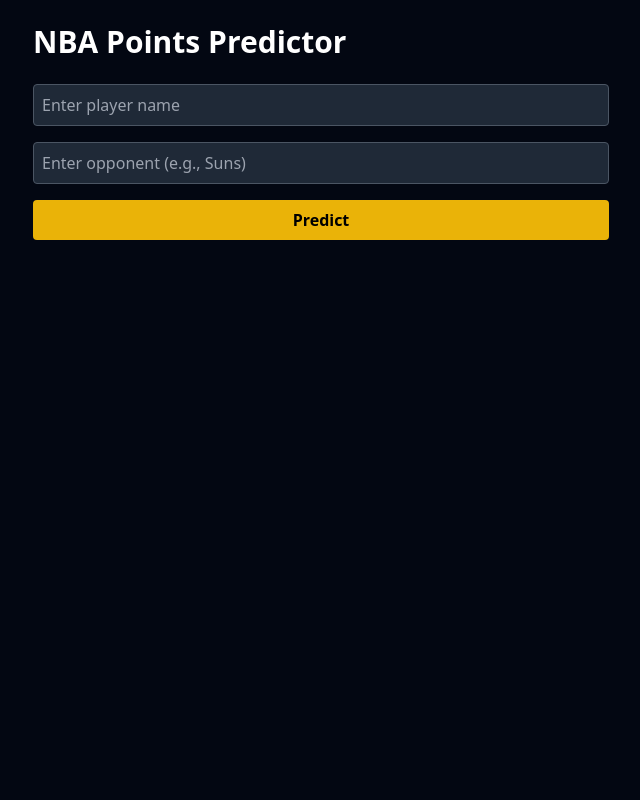
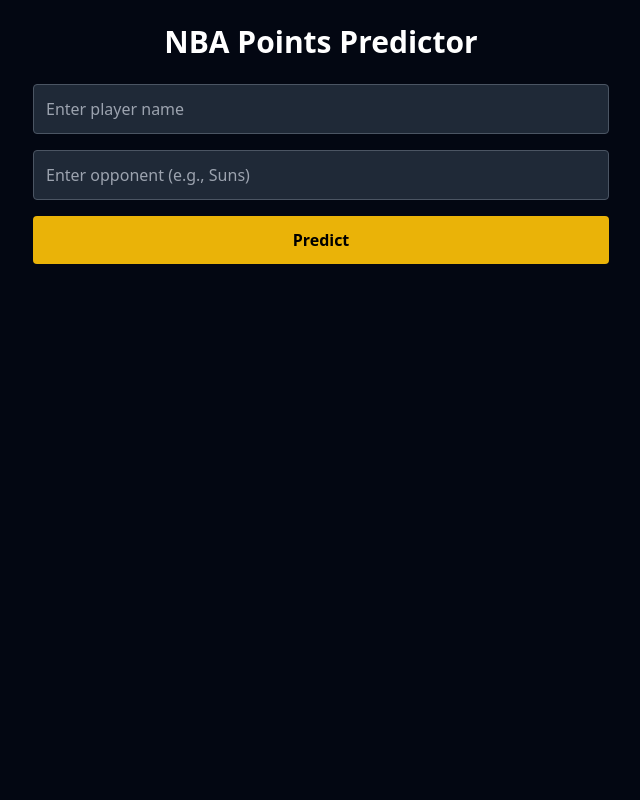
Before and after one commit to lukechambers5/nba-points-ml, a Flask app: page / in a window 1280 px wide. Shown: the whole page, without its empty margins (319-959 px from the left). Run offline with Flask 3, Linux system fonts and the light colour scheme; some libraries are stand-ins or nearby versions.

Commit message:
fits any screen

```diff
--- a/templates/index.html
+++ b/templates/index.html
@@ -2,41 +2,42 @@
 <html lang="en">
 <head>
   <meta charset="UTF-8">
+  <meta name="viewport" content="width=device-width, initial-scale=1.0">
   <title>NBA Points Predictor</title>
   <script src="https://cdn.tailwindcss.com"></script>
 </head>
-<body class="bg-gray-950 text-white p-6 min-h-screen">
+<body class="bg-gray-950 text-white px-4 py-6 min-h-screen">
   <div class="max-w-xl mx-auto">
-    <h1 class="text-3xl font-bold mb-6">NBA Points Predictor</h1>
+    <h1 class="text-2xl sm:text-3xl font-bold mb-6 text-center">NBA Points Predictor</h1>
 
     <form method="POST" action="/predict" class="space-y-4">
       <input type="text" name="player" placeholder="Enter player name" required
-             class="w-full p-2 rounded bg-gray-800 border border-gray-600 text-white" />
+             class="w-full p-3 rounded bg-gray-800 border border-gray-600 text-white text-base" />
       <input type="text" name="opponent" placeholder="Enter opponent (e.g., Suns)" required
-             class="w-full p-2 rounded bg-gray-800 border border-gray-600 text-white" />
+             class="w-full p-3 rounded bg-gray-800 border border-gray-600 text-white text-base" />
       <button type="submit"
-              class="bg-yellow-500 hover:bg-yellow-600 text-black font-bold py-2 px-4 rounded w-full">
+              class="bg-yellow-500 hover:bg-yellow-600 text-black font-bold py-3 px-4 rounded w-full text-base">
         Predict
       </button>
     </form>
 
     {% if prediction %}
-    <div class="mt-8 p-6 border border-gray-700 rounded-lg bg-gray-900 transition-opacity animate-fade-in">
-      <h2 class="text-2xl font-bold text-yellow-400 mb-4">
+    <div class="mt-8 p-4 sm:p-6 border border-gray-700 rounded-lg bg-gray-900 transition-opacity animate-fade-in">
+      <h2 class="text-xl sm:text-2xl font-bold text-yellow-400 mb-4 text-center">
         Predicted: {{ prediction.predicted_pts }} PTS
       </h2>
 
-      <div class="flex items-start gap-4">
+      <div class="flex flex-col sm:flex-row items-center sm:items-start gap-4">
         <img src="{{ prediction.headshot_url }}" alt="Player headshot"
-             class="w-28 h-28 object-cover rounded-lg border border-gray-700" />
+             class="w-24 h-24 sm:w-28 sm:h-28 object-cover rounded-lg border border-gray-700" />
 
-        <div class="text-sm space-y-1">
-          <p><span class="font-semibold text-white">Player:</span> {{ prediction.player }}</p>
-          <p><span class="font-semibold text-white">Team:</span> {{ prediction.team_name }}</p>
-          <p><span class="font-semibold text-white">Position:</span> {{ prediction.position }}</p>
-          <p><span class="font-semibold text-white">Height:</span> {{ prediction.height }}</p>
-          <p><span class="font-semibold text-white">Weight:</span> {{ prediction.weight }}</p>
-          <p><span class="font-semibold text-white">Age:</span> {{ prediction.age }}</p>
+        <div class="text-sm space-y-1 w-full">
+          <p><span class="font-semibold">Player:</span> {{ prediction.player }}</p>
+          <p><span class="font-semibold">Team:</span> {{ prediction.team_name }}</p>
+          <p><span class="font-semibold">Position:</span> {{ prediction.position }}</p>
+          <p><span class="font-semibold">Height:</span> {{ prediction.height }}</p>
+          <p><span class="font-semibold">Weight:</span> {{ prediction.weight }}</p>
+          <p><span class="font-semibold">Age:</span> {{ prediction.age }}</p>
         </div>
       </div>
 
```
Also changed, not shown: templates/not_found.html (+11 -7 lines).
